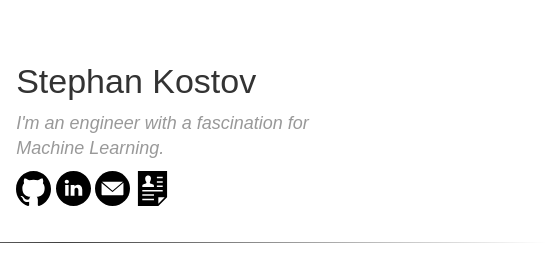
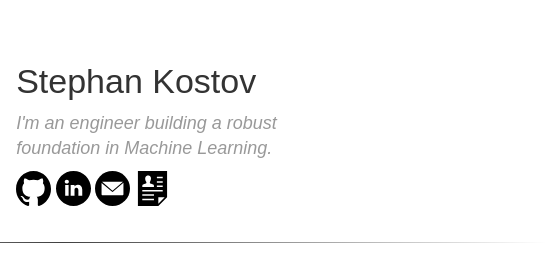
Before and after one commit to stephankostov/stephankostov.github.io, a plain HTML site: page index.html in a window 1280 px wide. Shown: the top 280 px of the page, 578-1131 px from the left. Drawn offline with Linux system fonts and the light colour scheme.

Commit message:
updating message

```diff
--- a/index.html
+++ b/index.html
@@ -29,7 +29,7 @@
                 </div>
                 <div class="hdesc">
                     <h1>Stephan Kostov</h1>
-                    <h2>I'm an engineer with a fascination for Machine Learning.</h2>
+                    <h2>I'm an engineer building a robust foundation in Machine Learning.</h2>
                     <div id="dico">
                         <a href="https://github.com/stephankostov"><img src="assets/cgit.svg" class="iico" /></a>
                         <a href="https://www.linkedin.com/in/stephankostov/"><img src="assets/clinkedin.svg"
```
